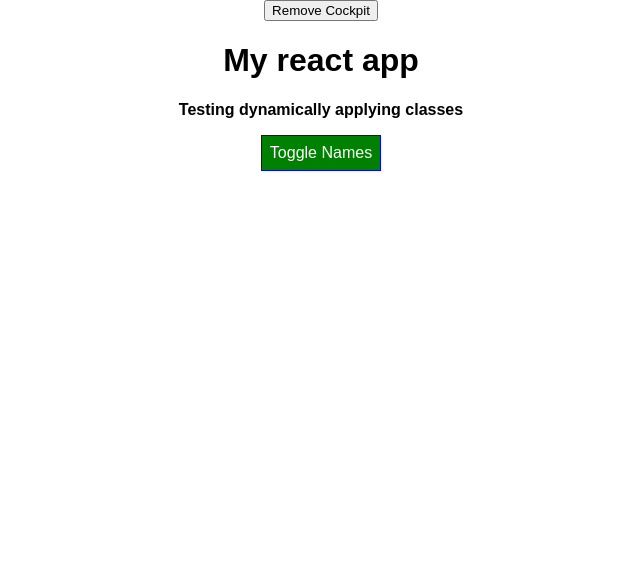
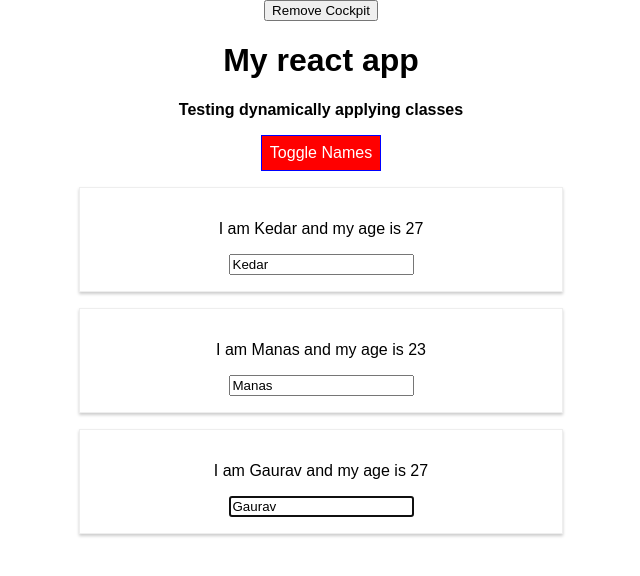
Before and after one commit to kedar512/react-practice-app, a React app: page / in a window 1280 px wide. Shown: the top 576 px of the page, without its empty margins (319-959 px from the left). Built offline with nearby package versions, Linux system fonts and the light colour scheme.

Commit message:
Added changes for ref

```diff
--- a/src/components/Cockpit/Cockpit.js
+++ b/src/components/Cockpit/Cockpit.js
@@ -1,18 +1,23 @@
-import React, { useEffect } from 'react';
+import React, { useEffect, useRef } from 'react';
 
 import classes from './Cockpit.css';
 
 const cockpit = props => {
 
+  const buttonRef = useRef(null);
+
   useEffect(() => {
     console.log('[Cockpit.js] useEffect');
 
-    const timer = setTimeout( () => {
+    /* const timer = setTimeout( () => {
       alert('Saving data...');
-    } , 1000)
+    } , 1000); */
+
+    buttonRef.current.click();
+
     return () => {
       //use this return function to do clean up work like removing event listeners, timers, intervals etc.
-      clearTimeout(timer);
+      //clearTimeout(timer);
       console.log('[Cockpit.js] clean up work');
     }
   }, []); // Use empty array if you want some code to run only once when component is loaded
@@ -45,10 +50,11 @@ const cockpit = props => {
       <h1>My react app</h1>
       <p className={assignedClasses.join(' ')} >Testing dynamically applying classes</p>
       <button
+        ref={buttonRef}
         className={btnClass}
         onClick={props.clicked}>
         Toggle Names
-            </button>
+      </button>
     </div>
   );
 }
--- a/src/components/Persons/Person/Person.js
+++ b/src/components/Persons/Person/Person.js
@@ -6,12 +6,29 @@ import PropTypes from 'prop-types';
 
 class Person extends Component {
 
+    constructor() {
+        super();
+        this.inputRef = React.createRef();
+    }
+
+    componentDidMount() {
+        // Use it for older approach
+        //this.inputRef.focus();
+        this.inputRef.current.focus();
+    }
+
     render() {
         return(
             <Aux>
                 <p onClick={this.props.click}>I am {this.props.name} and my age is {this.props.age}</p>
                 {this.props.children}
-                <input type="text" onChange={this.props.changed} value={this.props.name} />
+                <input
+                    type="text"
+                    //ref={ (inputRef) => {this.inputRef = inputRef} }
+                    ref={this.inputRef}
+                    onChange={this.props.changed}
+                    value={this.props.name}
+                />
             </Aux>
         );
     }
```
